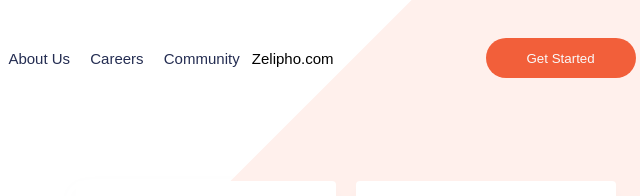
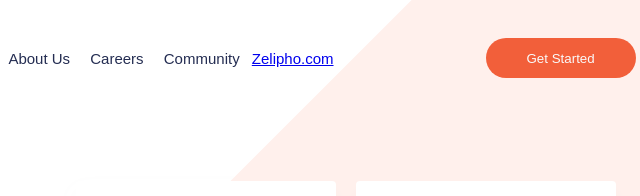
Before and after one commit to moeeza3/Manage-Landing-Page, a plain HTML site: page index.html in a window 1280 px wide. Shown: the top 196 px of the page, 542-1182 px from the left. Drawn offline with nearby package versions, Linux system fonts and the light colour scheme; a web font is replaced by a local one.

Commit message:
Update index.html

```diff
--- a/index.html
+++ b/index.html
@@ -27,7 +27,7 @@
             <li><a href="">About Us</a></li>
             <li><a href="">Careers</a></li>
             <li><a href="">Community</a></li>
-             <a href="https://zelipho.com" target="_blank" style="color:black; font-weight:500; text-decoration:none;">
+             <a href="https://zelipho.com" target="_blank">
       Zelipho.com
     </a>
         </ul>
```
